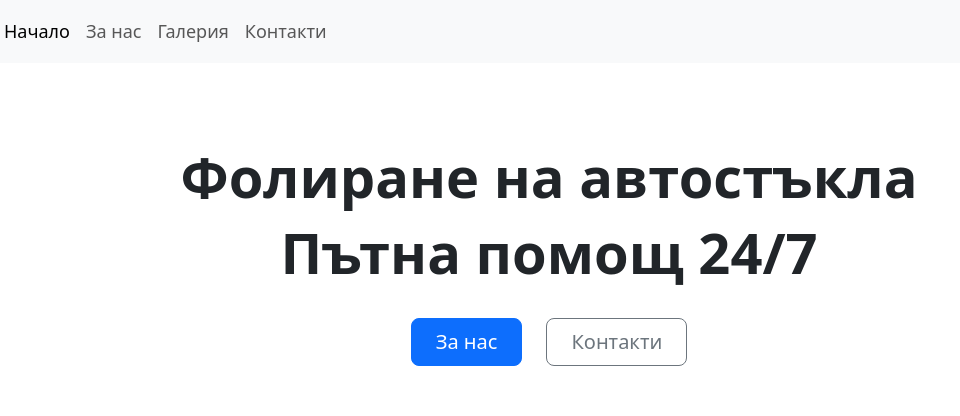
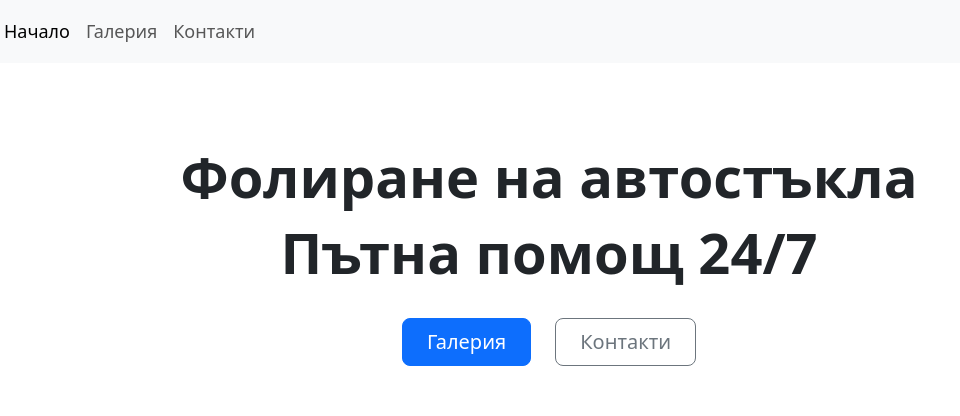
Before and after one commit to Aleksk974/TintPro, a website: page index.html in a window 1280 px wide. Shown: the top 416 px of the page, 91-1051 px from the left. Drawn offline with nearby package versions, Linux system fonts and the light colour scheme.

Commit message:
remove about us page

```diff
--- a/css/layout.css
+++ b/css/layout.css
@@ -1,5 +1,4 @@
 html, body{
-    /* background-color: rgb(235, 235, 235); */
     height: 100%;
 }
 
--- a/index.html
+++ b/index.html
@@ -6,7 +6,6 @@
     <title>Начало</title>
     <link href="https://cdn.jsdelivr.net/npm/bootstrap@5.3.3/dist/css/bootstrap.min.css" rel="stylesheet" integrity="sha384-QWTKZyjpPEjISv5WaRU9OFeRpok6YctnYmDr5pNlyT2bRjXh0JMhjY6hW+ALEwIH" crossorigin="anonymous">
     <link rel="stylesheet" href="css/site.css">
-
 </head>
 <body>
 <nav class="navbar navbar-expand-lg bg-light bg-body-tertiary">
@@ -20,9 +19,9 @@
           <li class="nav-item">
             <a class="nav-link active" aria-current="page" href="index.html">Начало</a>
           </li>
-          <li class="nav-item">
+          <!-- <li class="nav-item">
             <a class="nav-link" href="about.html">За нас</a>
-          </li>
+          </li> -->
           <li class="nav-item">
             <a class="nav-link" href="gallery.html">Галерия</a>
           </li>
@@ -39,13 +38,14 @@
     </div>
 </nav>
 
+
 <div class="container-center">
   <h1 class="display-4 fw-bold">Фолиране на автостъкла</h1>
   <h1 class="display-4 fw-bold">Пътна помощ 24/7</h1>
   <div class="center-buttons">
     <p class="lead mb-4"></p>
     <div class="d-grid gap-2 d-sm-flex justify-content-sm-center mb-5">
-      <a href="about.html"><button type="button" class="btn btn-primary btn-lg px-4 me-sm-3">За нас</button></a>
+      <a href="gallery.html"><button type="button" class="btn btn-primary btn-lg px-4 me-sm-3">Галерия</button></a>
       <a href="contact.html"><button type="button" class="btn btn-outline-secondary btn-lg px-4">Контакти</button></a>
     </div>
   </div>
```
Also changed, not shown: about.html (+2 -2 lines), contact.html (+2 -2 lines), gallery.html (+2 -2 lines), img/background-photo.jpg (added).
